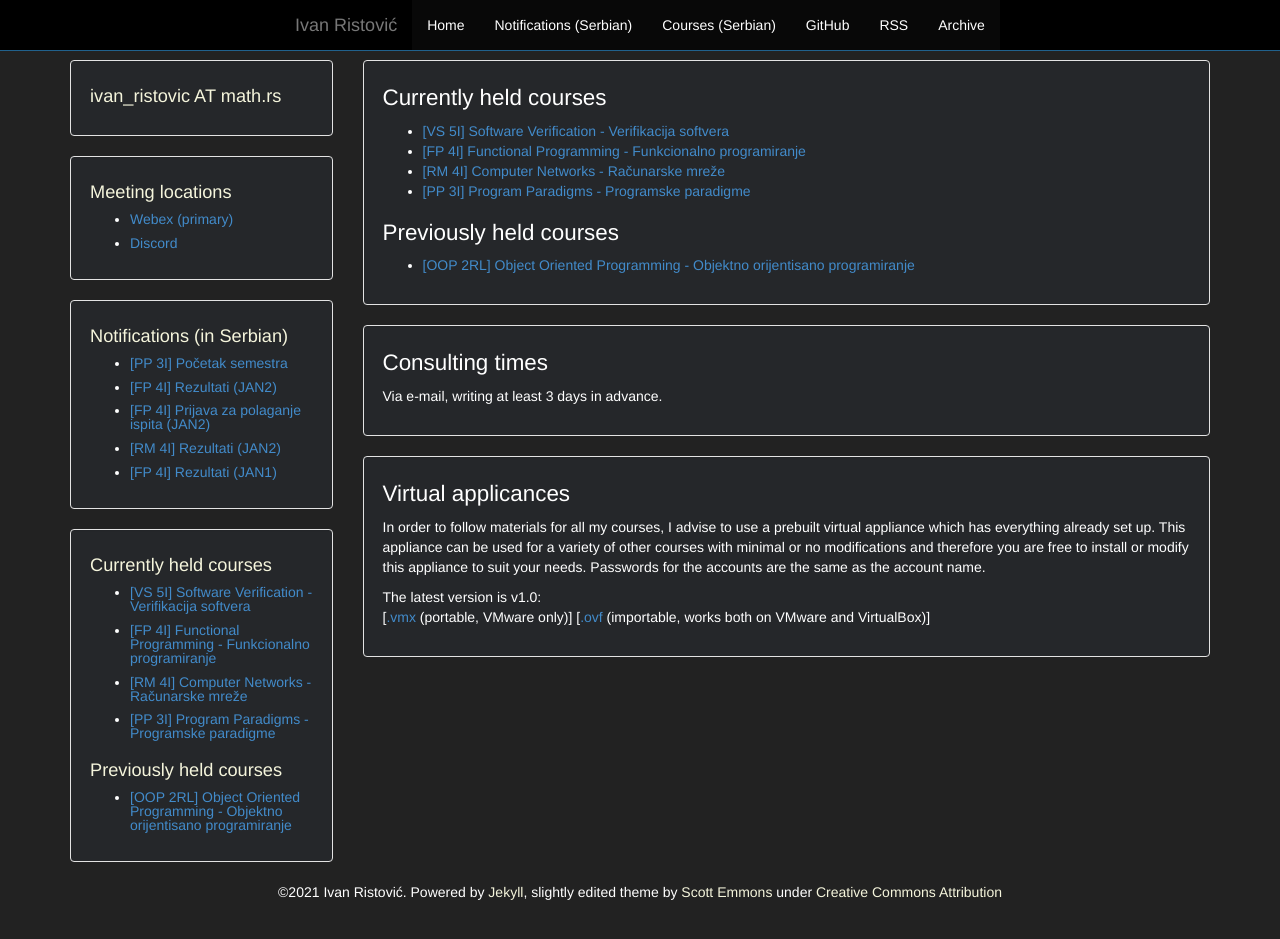
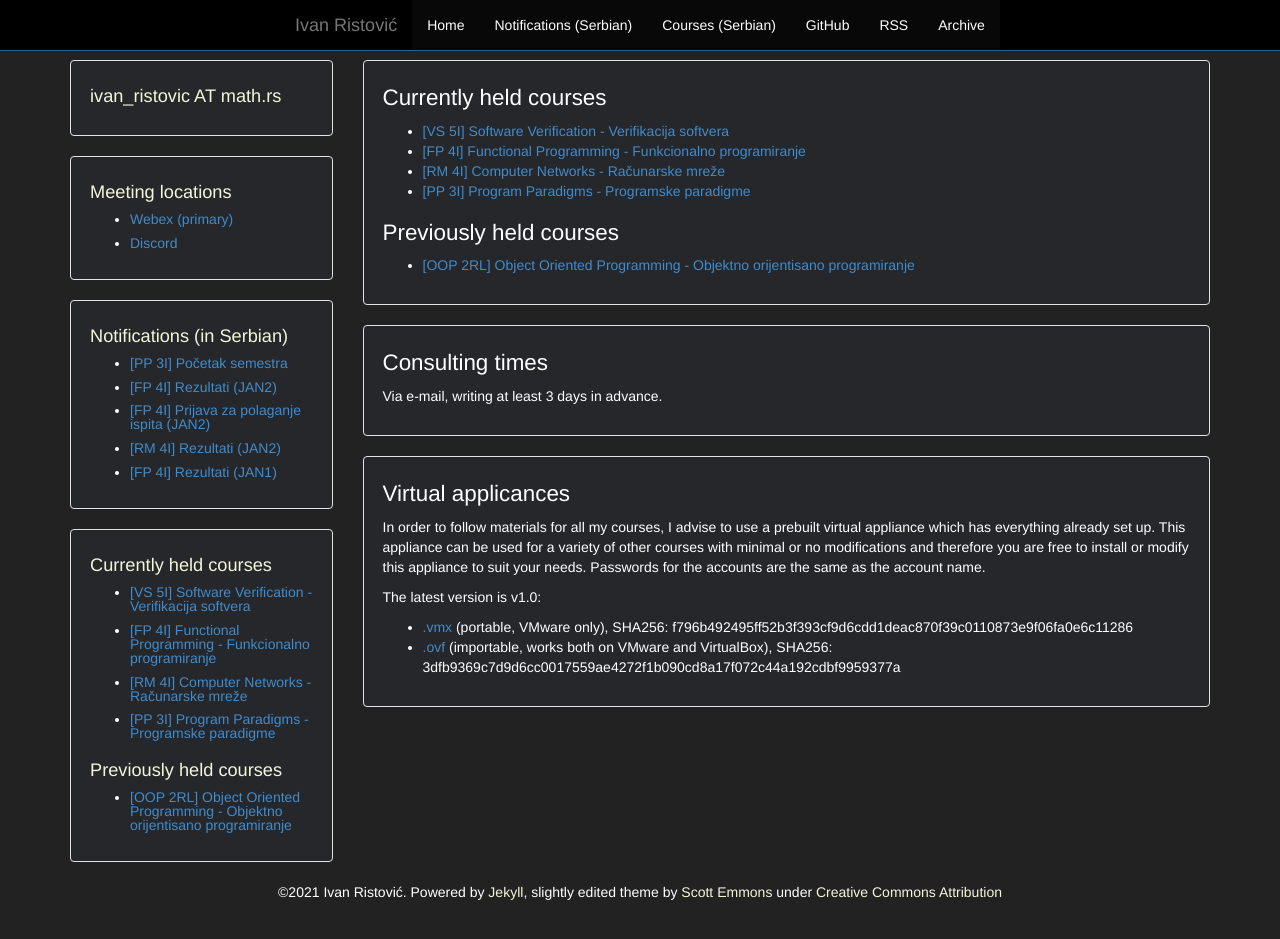
Before and after one commit to ivan-ristovic/ivan-ristovic.github.io, a Jekyll site: the page built from courses.html, in a window 1280 px wide and 972 px high. Shown: the top 939 px of the window. Built offline with Jekyll 4.4.1, drawn with Linux system fonts in a browser that asks for light colours.

Commit message:
Add SHA hashes to VMs

```diff
--- a/courses.html
+++ b/courses.html
@@ -25,7 +25,15 @@ layout: default
   <p>
     The latest version is <emph>v1.0</emph>:
     <br>
-    [<a href="https://drive.google.com/file/d/1Ph1WBYh5iGusgKftL5dxp7vWhFpqCcx1/view?usp=sharing">.vmx</a> (portable, VMware only)]
-    [<a href="https://drive.google.com/file/d/1pbRhLLsb-f2mvY0Af9nKAL0dkOkpiRcj/view?usp=sharing">.ovf</a> (importable, works both on VMware and VirtualBox)]
+    <ul>
+      <li>
+        <a href="https://drive.google.com/file/d/1Ph1WBYh5iGusgKftL5dxp7vWhFpqCcx1/view?usp=sharing">.vmx</a>
+        (portable, VMware only), SHA256: f796b492495ff52b3f393cf9d6cdd1deac870f39c0110873e9f06fa0e6c11286
+      </li>
+      <li>
+        <a href="https://drive.google.com/file/d/1pbRhLLsb-f2mvY0Af9nKAL0dkOkpiRcj/view?usp=sharing">.ovf</a>
+        (importable, works both on VMware and VirtualBox), SHA256: 3dfb9369c7d9d6cc0017559ae4272f1b090cd8a17f072c44a192cdbf9959377a
+      </li>
+    </ul>
   </p>
 </div>
```
